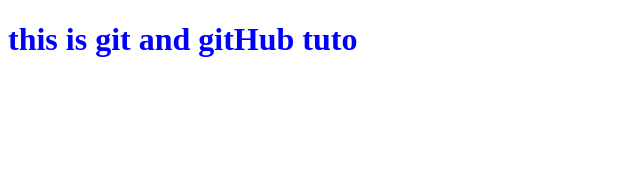
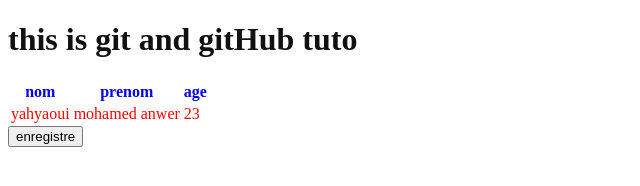
Before and after one commit to anweryahyaoui/gitGithub, a plain HTML site: page index.html in a window 1280 px wide. Shown: the whole page, without its empty margins (0-640 px from the left). Drawn offline with Linux system fonts and the light colour scheme.

Commit message:
from creating

```diff
--- a/index.html
+++ b/index.html
@@ -8,6 +8,23 @@
 </head>
 <body>
     <h1>this is git and gitHub tuto</h1>
+    <table>
+        <thead>
+            <tr>
+                <th>nom</th>
+                <th>prenom</th>
+                <th>age</th>
+            </tr>
+        </thead>
+        <tbody>
+            <tr>
+                <td>yahyaoui</td>
+                <td>mohamed anwer</td>
+                <td>23</td>
+            </tr>
+        </tbody>
+    </table>
+    <button>enregistre</button>
     <script src="script.js"></script>
 </body>
 </html>
--- a/style.css
+++ b/style.css
@@ -1,3 +1,9 @@
 h1 {
+    color: rgb(18, 17, 18);
+}
+th {
     color: blue;
 }
+td {
+    color: rgb(255, 0, 0);
+}
```
